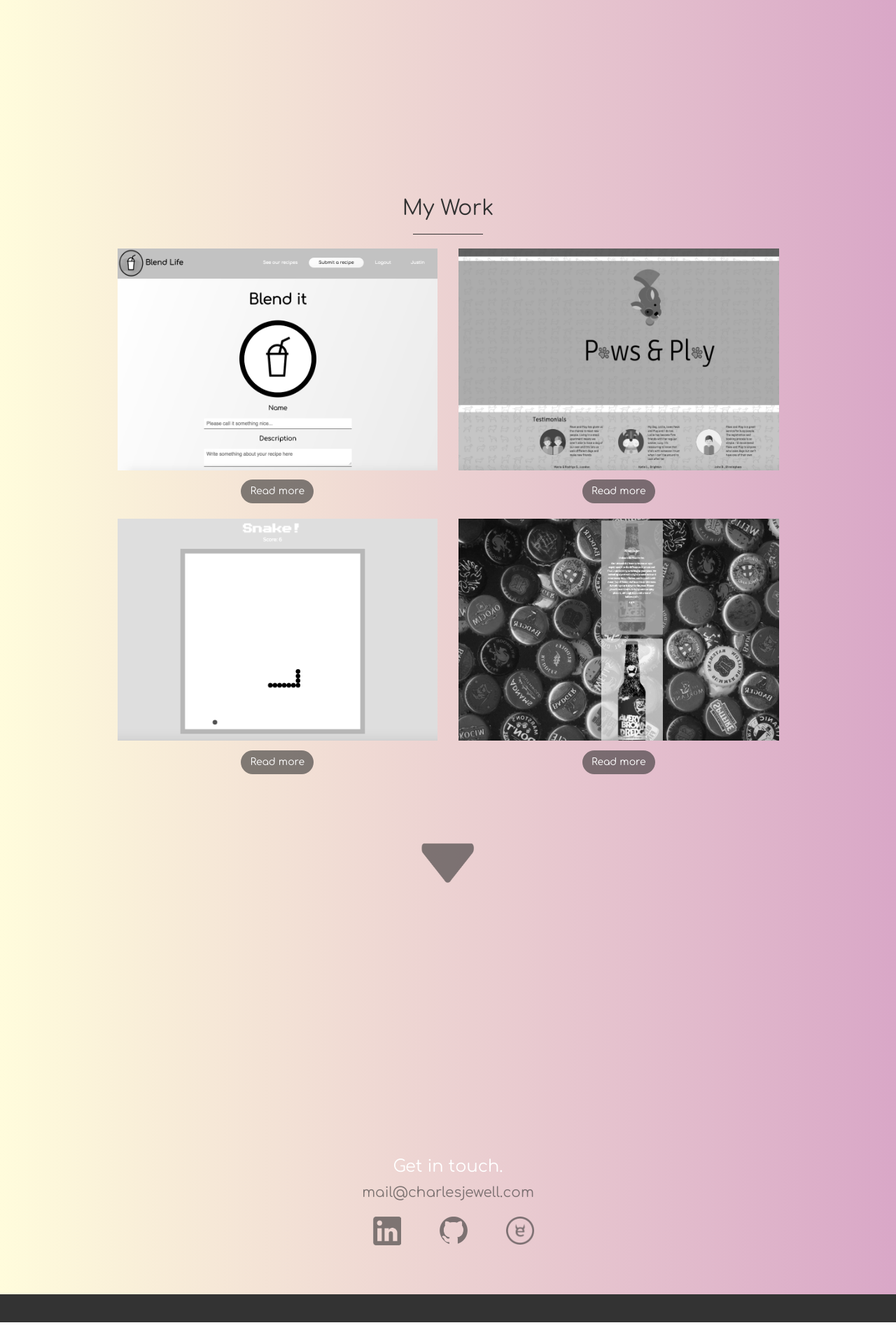
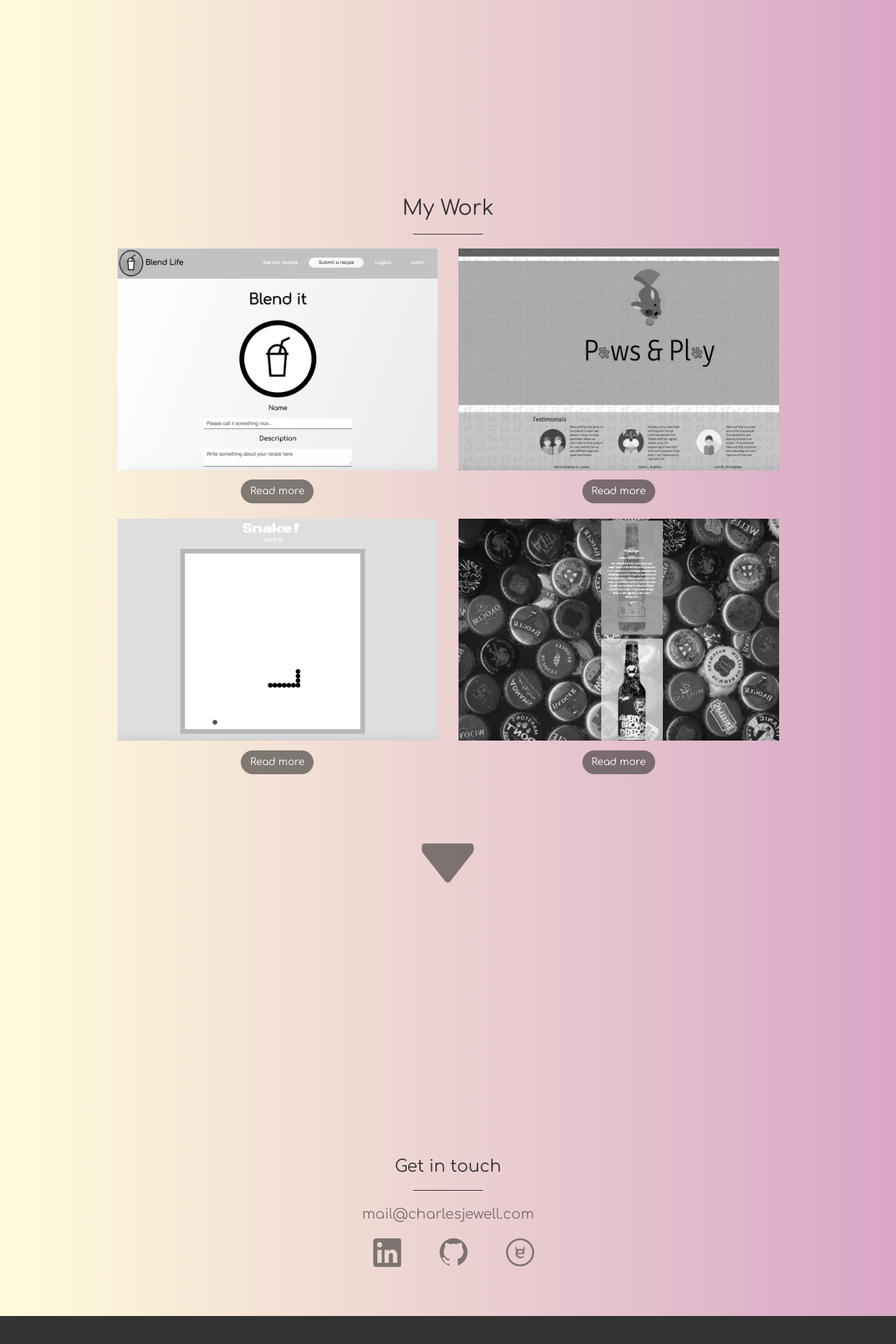
Before and after one commit to cjewell47/cjewell47.github.io, a Jekyll site: the page built from index.html, in a window 1280 px wide. Shown: the part 2759-4679 px from the top of the page at 70% size. Built offline with Jekyll 4.4.1, drawn with Linux system fonts in a browser that asks for light colours; before the commit the page ends 4648 px from its top, so only the background shows below that.

```diff
--- a/_includes/contact.html
+++ b/_includes/contact.html
@@ -2,7 +2,8 @@
   <div class="container">
     <div class="row">
       <div class="col-lg-12 text-center">
-        <h3>Get in touch.</h3>
+        <h3>Get in touch</h3>
+        <hr class="small">
         <a id="email" href="mailto:mail@charlesjewell.com">mail@charlesjewell.com</a>
           <div class="row icon-list-row">
             <a class="contact-links col-md-4" href="https://www.linkedin.com/in/jewellcharles/"><img src="img/linkedin-icon4.png" alt="" class="contact-icons"></a>
--- a/css/stylish-portfolio.css
+++ b/css/stylish-portfolio.css
@@ -372,6 +372,7 @@
 /* Contact */
 
 .contact {
+    color: #333;
     /*height: 80%;*/
     padding: 50px 0;
     background: #fffcdc;
```
